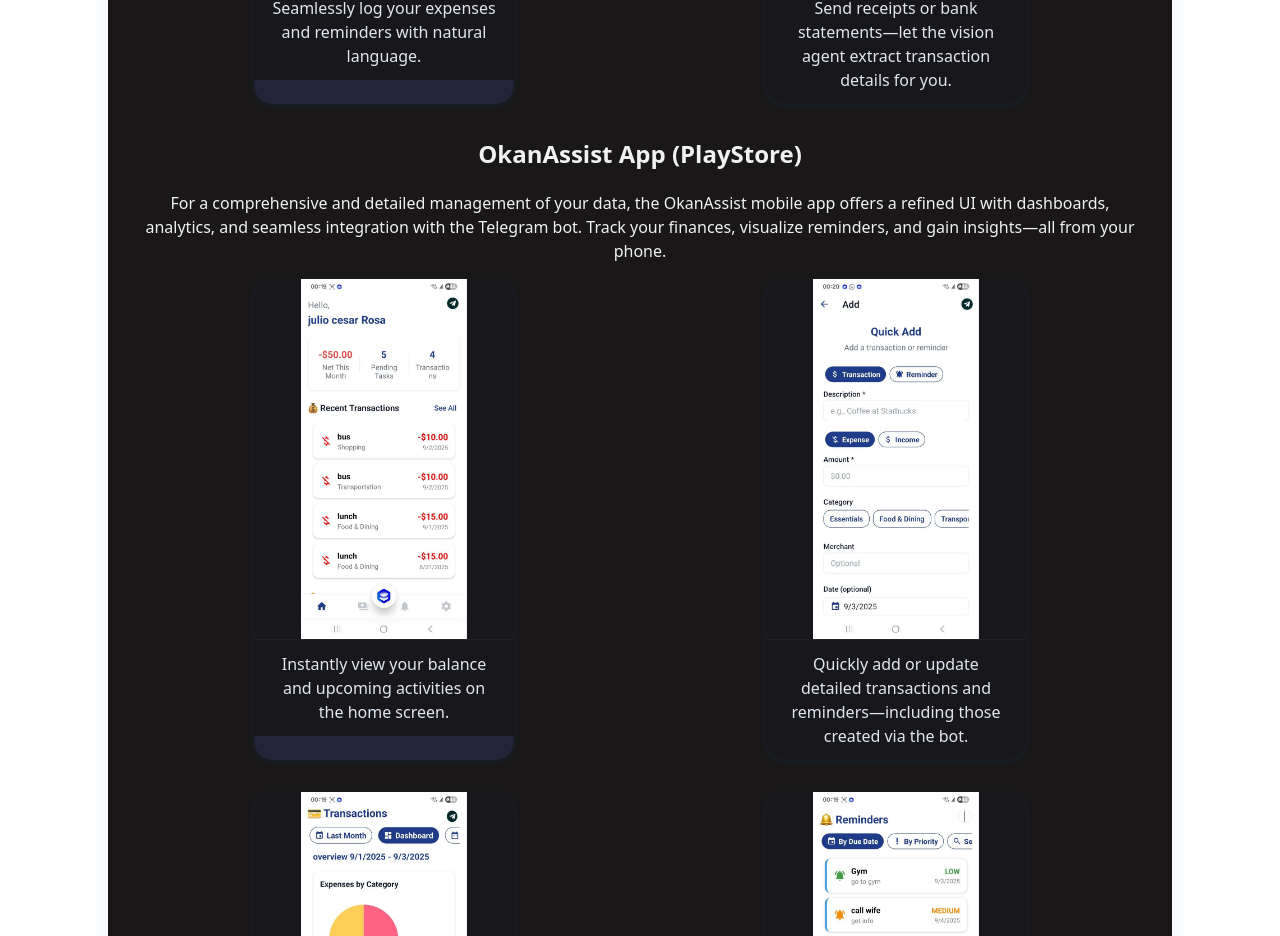
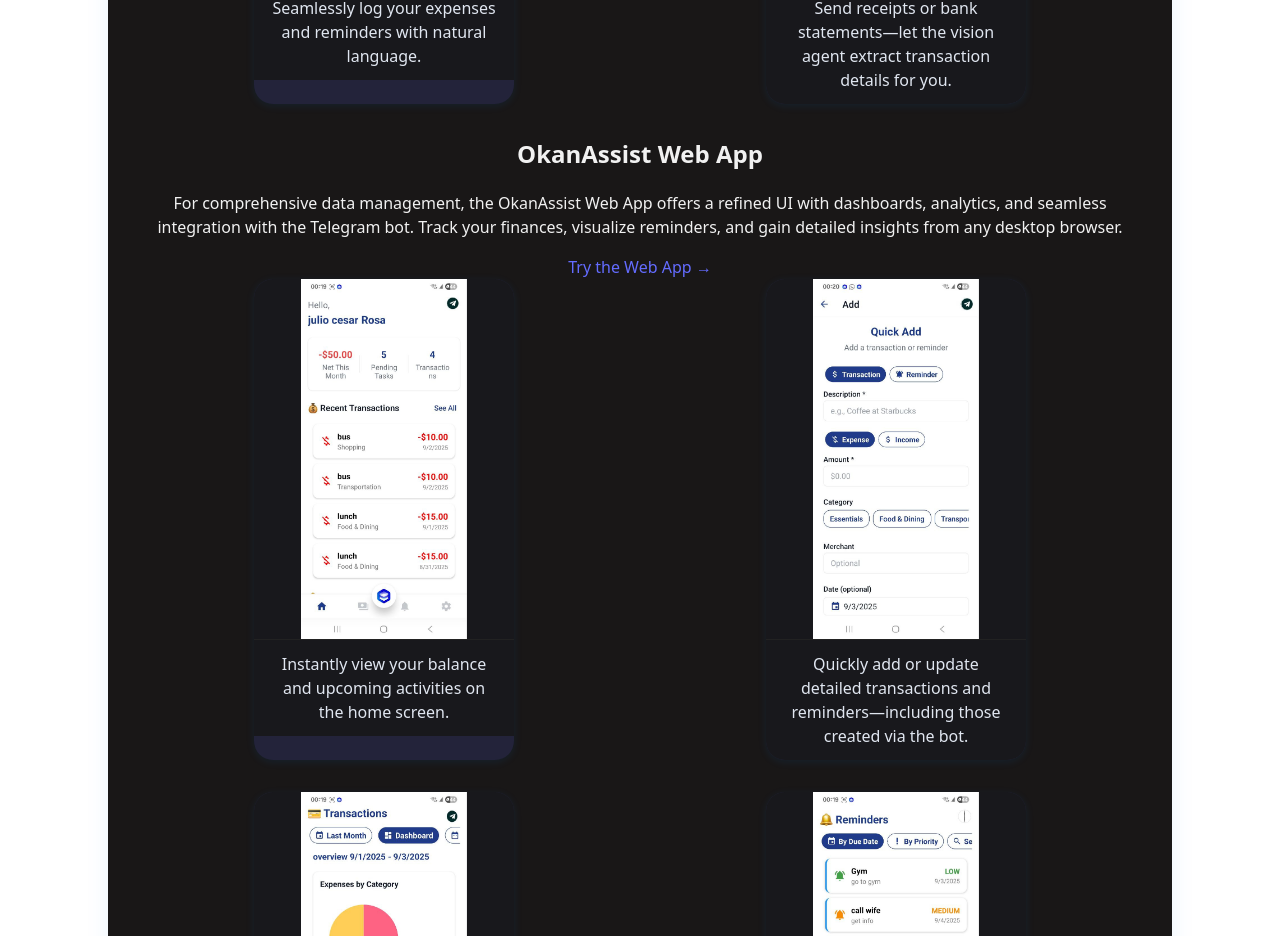
Before and after one commit to juliorosa22/okanfit-front, a React (Vite) app: page /news in a window 1280 px wide. Shown: the part 1615-2551 px from the top of the page. Built offline with nearby package versions, Linux system fonts and the light colour scheme.

Commit message:
added the assist web app link

```diff
--- a/src/pages/News.tsx
+++ b/src/pages/News.tsx
@@ -69,12 +69,20 @@
           </div>
         </section>
 
-        {/* OkanAssist App (PlayStore) Section */}
+        {/* OkanAssist Web App Section */}
         <section className="bg-white rounded-lg shadow-md p-8 transition hover:shadow-xl mb-10">
-          <h2 className="text-3xl font-bold mb-2">OkanAssist App (PlayStore)</h2>
+          <h2 className="text-3xl font-bold mb-2">OkanAssist Web App</h2>
           <p className="text-gray-700 mb-6">
-            For a comprehensive and detailed management of your data, the OkanAssist mobile app offers a refined UI with dashboards, analytics, and seamless integration with the Telegram bot. Track your finances, visualize reminders, and gain insights—all from your phone.
+            For comprehensive data management, the OkanAssist Web App offers a refined UI with dashboards, analytics, and seamless integration with the Telegram bot. Track your finances, visualize reminders, and gain detailed insights from any desktop browser.
           </p>
+          <a
+            href="https://www.assist.okanfit.dev.br/"
+            target="_blank"
+            rel="noopener noreferrer"
+            className="text-blue-600 hover:underline mt-4 mb-6 inline-block font-semibold"
+          >
+            Try the Web App &rarr;
+          </a>
           <div className="okanfit-image-gallery">
             <div className="okanfit-image-card">
               <img src={appHome} alt="App Home" className="okanfit-news-img" />
```
